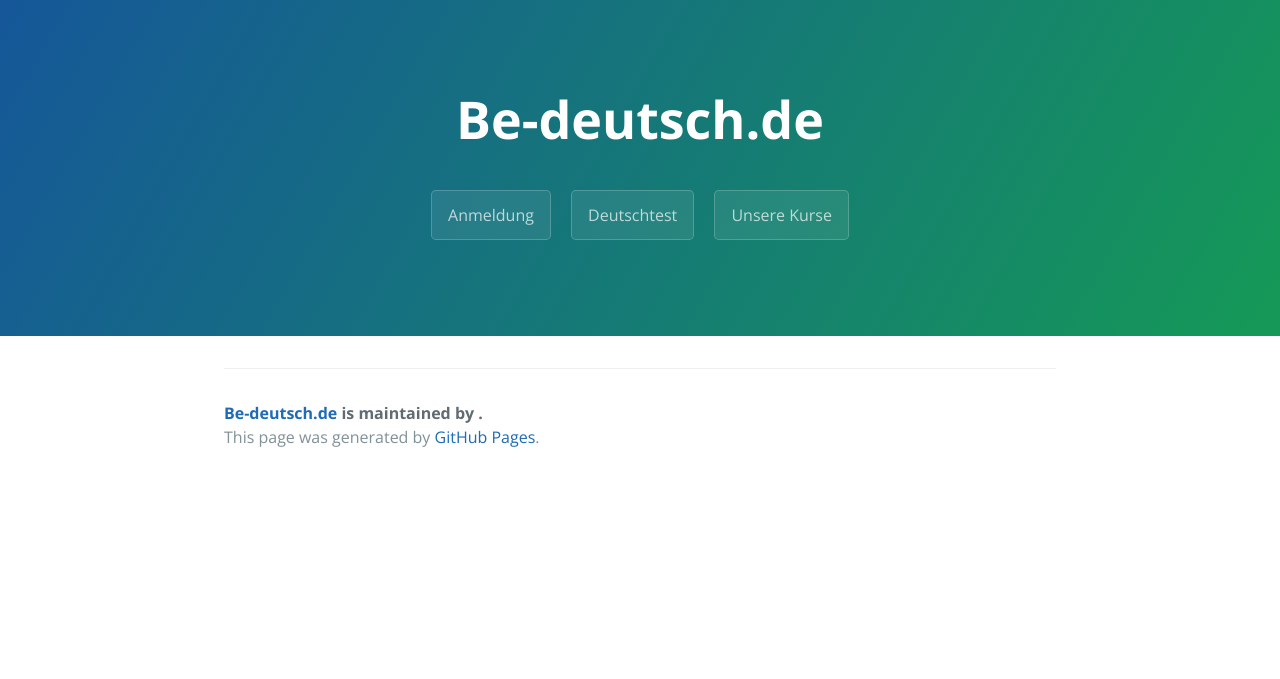
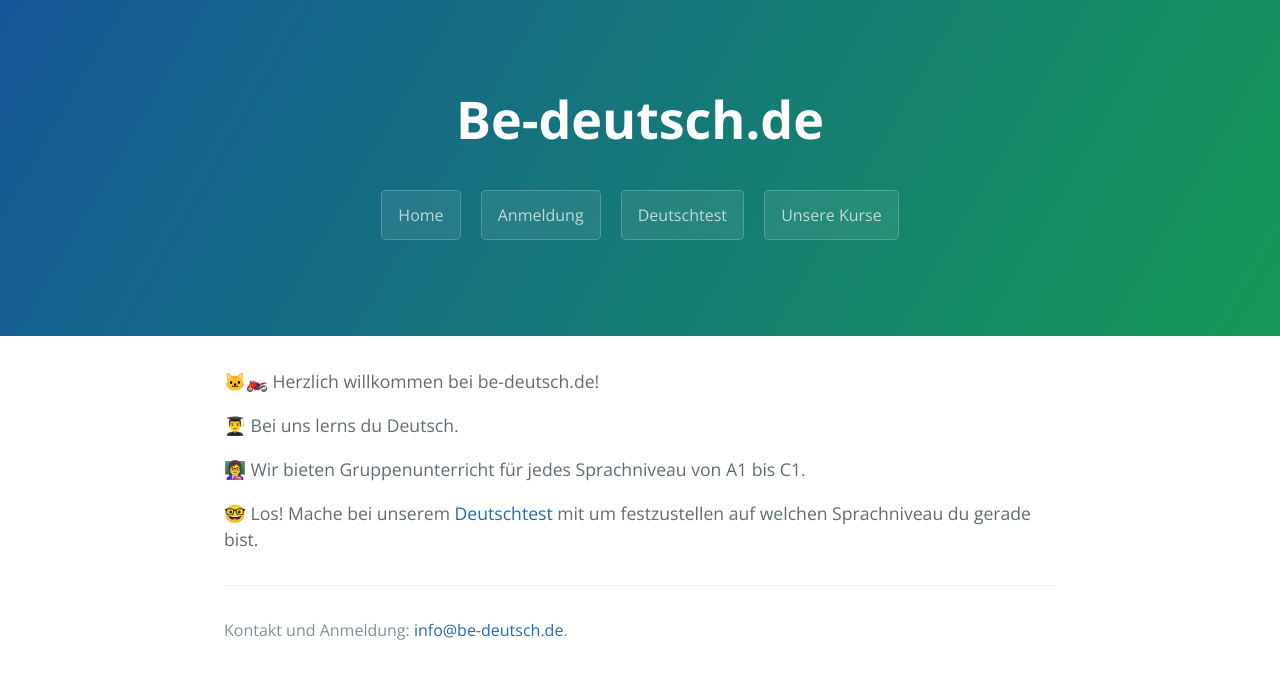
Before and after one commit to vedmin/be-deutsch, a Jekyll site: the page built from index.markdown, in a window 1280 px wide. Shown: the top 679 px of the page. Built offline with Jekyll 4.4.1, drawn with Linux system fonts in a browser that asks for light colours.

Commit message:
added pages, fixed links
added pages:
- deutschtest
- home
- anmeldung
- kurse

Added description on the home page

Changed footer

```diff
--- a/_config.yml
+++ b/_config.yml
@@ -22,7 +22,7 @@ title: Be-deutsch.de
 email: info@be-deutsch.de
 description: >- # this means to ignore newlines until "baseurl:"
   Sprachschule für Dich.
-baseurl: /be-deutsch # the subpath of your site, e.g. /blog
+baseurl: "" # the subpath of your site, e.g. /blog
 url: "" # the base hostname & protocol for your site, e.g. http://example.com
 twitter_username: jekyllrb
 github_username:  jekyll
--- a/_includes/page-footer.html
+++ b/_includes/page-footer.html
@@ -1,4 +1,3 @@
 <footer class="site-footer">
-  <span class="site-footer-owner"><a href="{{ site.url }}">{{ site.title }}</a> is maintained by <a href="{{ site.author.url }}">{{ site.author.name }}</a>.</span>
-  <span class="site-footer-credits">This page was generated by <a href="https://pages.github.com">GitHub Pages</a>.</span>
+  <span class="site-footer-credits">Kontakt und Anmeldung: <a href="info@be-deutsch.de">info@be-deutsch.de</a>.</span>
 </footer>
--- a/_includes/page-header.html
+++ b/_includes/page-header.html
@@ -1,7 +1,8 @@
 <section class="page-header">
     <h1 class="project-name">{{ site.title }}</h1>
     <h2 class="project-tagline">{{ site.tagline }}</h2>
-    <a href="Anmeldung" class="btn">Anmeldung</a>
-    <a href="Deutschtest" class="btn">Deutschtest</a>
-    <a href="Kurse" class="btn">Unsere Kurse</a>
+    <a href="{{ site.url }}" class="btn">Home</a>
+    <a href="{{ site.url }}\Anmeldung" class="btn">Anmeldung</a>
+    <a href="{{ site.url }}\Deutschtest" class="btn">Deutschtest</a>
+    <a href="{{ site.url }}\Kurse" class="btn">Unsere Kurse</a>
   </section>
--- a/deutschtest.markdown
+++ b/deutschtest.markdown
@@ -25,8 +25,5 @@ Klicke auf ein Test um herauszufinden, auf welchem Niveau du gerade bist, und we
     <button class="button red" onclick="location.href='C1_Deutschtest'" type="button" ><span>C1 Niveau </span></button>
 </p>
 
-<p style="text-align:center">
-    <iframe src="https://docs.google.com/forms/d/e/1FAIpQLSfLjVL-U5y489F148YAAwIMi7q5DLaz5_fSN9Tyl0HQStHyiA/viewform?embedded=true" title="A1 Deutschtest" scrolling="no" width="100%" height="4635">Wird geladen…</iframe>
-</p>
 
 <!-- <iframe src="https://docs.google.com/forms/d/e/1FAIpQLSfLjVL-U5y489F148YAAwIMi7q5DLaz5_fSN9Tyl0HQStHyiA/viewform?embedded=true" frameborder="0" scrolling="no" onload="resizeIframe(this)">Wird geladen…</iframe> -->
--- a/index.markdown
+++ b/index.markdown
@@ -4,3 +4,14 @@
 
 layout: home
 ---
+
+🐱‍🏍 Herzlich willkommen bei be-deutsch.de!
+
+👨‍🎓 Bei uns lerns du Deutsch.
+
+👩‍🏫 Wir bieten Gruppenunterricht für jedes Sprachniveau von A1 bis C1.
+
+🤓 Los! Mache bei unserem <a href="{{ site.url }}\Deutschtest">Deutschtest</a> mit um festzustellen auf welchen Sprachniveau du gerade bist.
+
+
+<!--Moderne Welt hat keine Grenzen. Heute kannst du von zu Hause alles Mögliche erledigen. Du brauchst dafür nur deinen PC und gute Internetverbindung. Und das hast du ja sicher schon.  Nutze deinen Computer, um deine Sprachkenntnisse gemütlich von zu Hause zu vertiefen und somit deine Zukunftsaussichten zu verbessern. Und wir unterstützen dich gerne dabei! Egal, in welchem Land du gerade bist, mit unseren Online Kursen kannst du überall effektiv und bequem lernen.-->
```
Also changed, not shown: A1_Deutschtest.markdown (added, +16 -0 lines), A2_Deutschtest.markdown (added, +16 -0 lines), Anmeldun.markdown (added, +7 -0 lines), B1_Deutschtest.markdown (added, +16 -0 lines), B2_Deutschtest.markdown (added, +16 -0 lines), C1_Deutschtest.markdown (added, +16 -0 lines), Kurse.markdown (added, +9 -0 lines).
